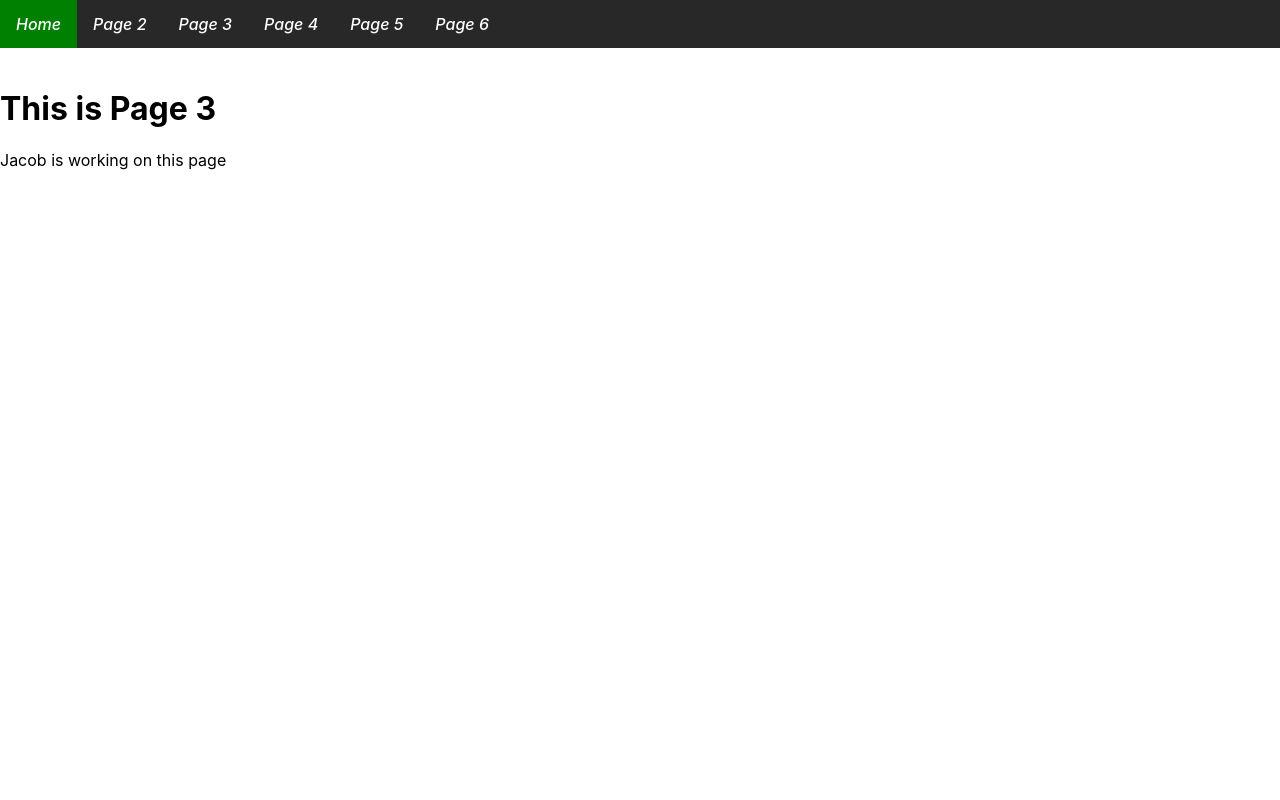
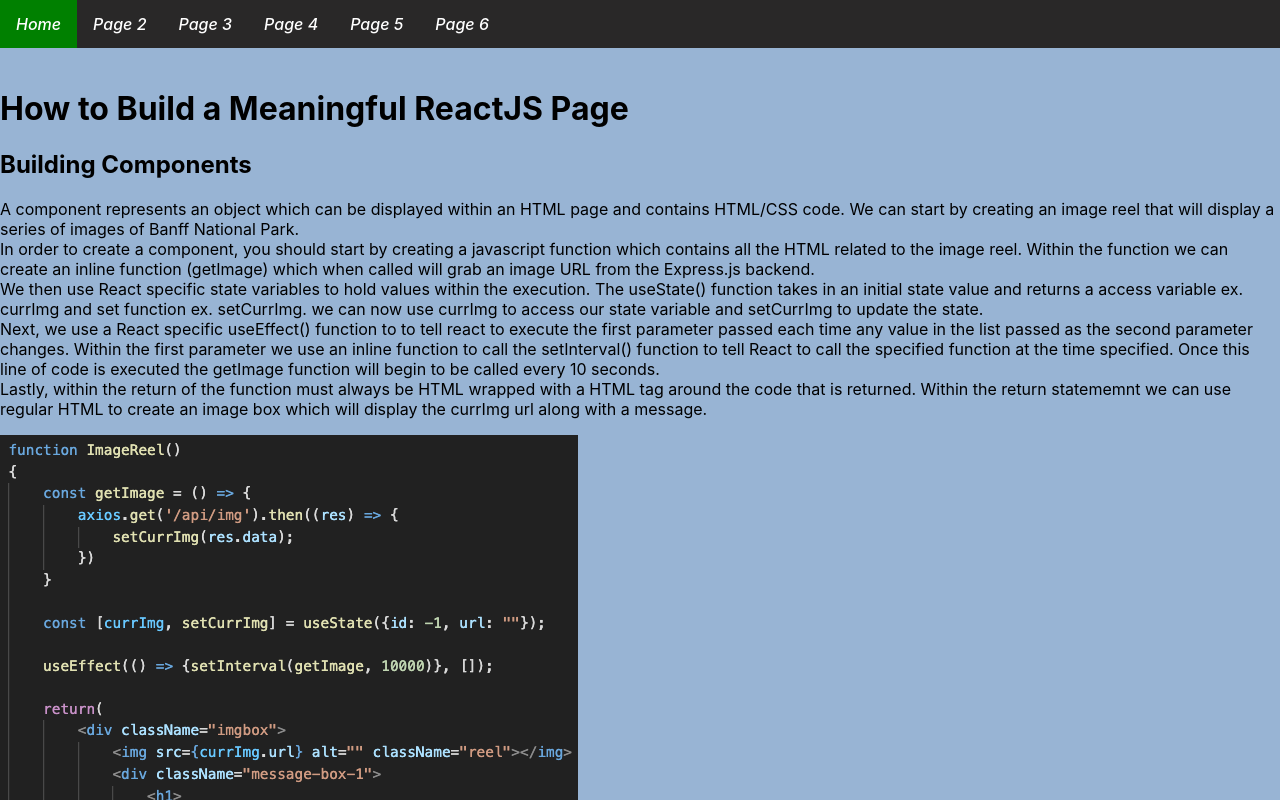
Before and after one commit to JacobRajah/CPS530FINALPROJ, a React (Create React App) app in the folder client/: page /page3 in a window 1280 px wide. Shown: the top 800 px of the page. Built offline with nearby package versions, Linux system fonts and the light colour scheme.

Commit message:
P3: Added documentation for page 3

```diff
--- a/client/src/components/page3/page3.css
+++ b/client/src/components/page3/page3.css
@@ -0,0 +1,7 @@
+.p3 {
+    background-color: #98B4D4;
+    height: 2200px;
+    background-position: center;
+    background-repeat: repeat;
+    background-size: cover;
+}
--- a/client/src/components/page3/page3.js
+++ b/client/src/components/page3/page3.js
@@ -1,16 +1,45 @@
 import Nav from "../navigation/navbar";
+import ImageReelPic from "../../images/ImageReel.png";
 import './page3.css';
 
 function Page3()
 {
     return (
-        <>
+        <div className="p3">
             <Nav></Nav>
+            <h1>How to Build a Meaningful ReactJS Page</h1>
             <div>
-                <h1>This is Page 3</h1>
-                <p>Jacob is working on this page</p>
+                <h2>Building Components</h2>
+                <p>
+                    A component represents an object which can be displayed
+                    within an HTML page and contains HTML/CSS code. We can start
+                    by creating an image reel that will display a series of images
+                    of Banff National Park.
+                    <br/>
+                    In order to create a component, you should start by creating a
+                    javascript function which contains all the HTML related to the image reel.
+                    Within the function we can create an inline function (getImage) which when called
+                    will grab an image URL from the Express.js backend.
+                    <br/>
+                    We then use React specific state variables to hold values within the
+                    execution. The useState() function takes in an initial state value and
+                    returns a access variable ex. currImg and set function ex. setCurrImg.
+                    we can now use currImg to access our state variable and setCurrImg
+                    to update the state.
+                    <br/>
+                    Next, we use a React specific useEffect() function to to tell react to execute
+                    the first parameter passed each time any value in the list passed as the second parameter
+                    changes. Within the first parameter we use an inline function to call the setInterval() function
+                    to tell React to call the specified function at the time specified. Once this line of code
+                    is executed the  getImage function will begin to be called every 10 seconds.
+                    <br/>
+                    Lastly, within the return of the function must always be HTML wrapped with a HTML tag around
+                    the code that is returned. Within the return statememnt we can use regular HTML to create an
+                    image box which will display the currImg url along with a message.
+                </p>
+                <img src={ImageReelPic} alt="reel"></img>
             </div>
-        </>
+        </div>
     );
 }
 
```
Also changed, not shown: client/src/images/ImageReel.png (added).
